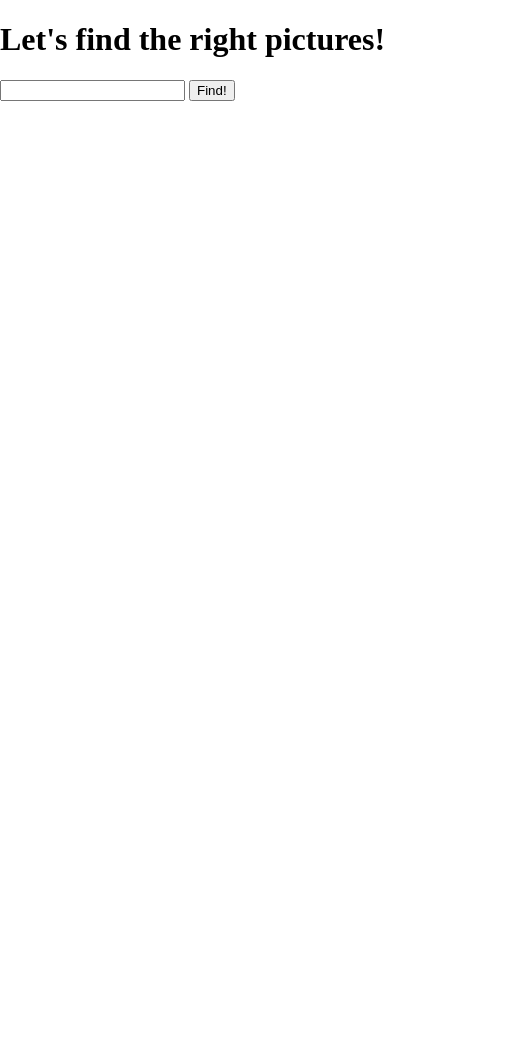
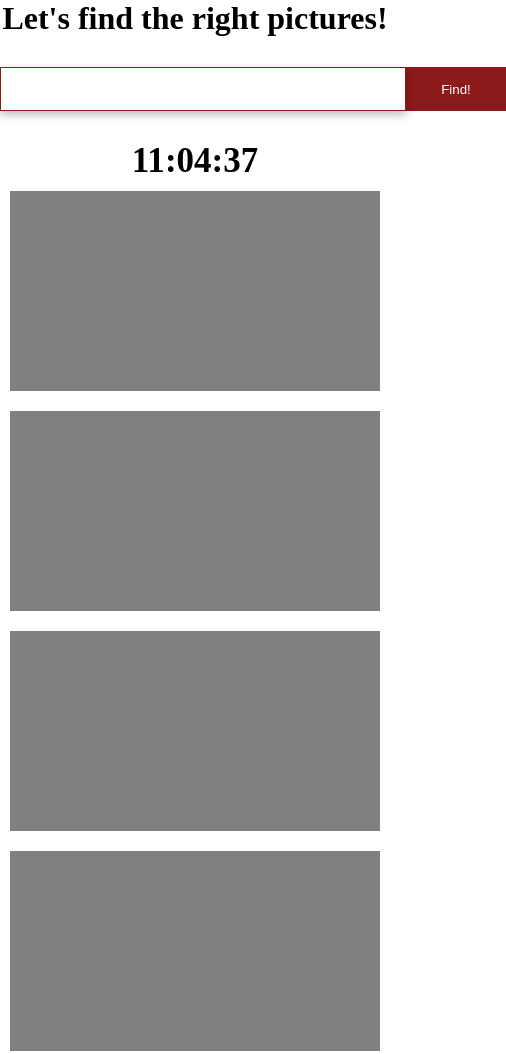
Before and after one commit to amhitt/API-image-generator, a plain HTML site: page index.html in a window 390 px wide. Shown: the top 1054 px of the page, 506 px wide, since content can reach past the window. Before the commit the page ends 844 px from the top, so only its background shows below. Drawn offline with nearby package versions, Linux system fonts and the light colour scheme.

Commit message:
main-functions

```diff
--- a/index.html
+++ b/index.html
@@ -6,18 +6,42 @@
     <meta name="viewport" content="width=device-width, initial-scale=1.0">
     <title>pictures</title>
     <link rel="stylesheet" href="styles.css">
+
 </head>
 <body>
  <div class="container">
     <h1>Let's find the right pictures!</h1>
-    <div class="get-photos">
-        <input class="search" type="text">
-        <button class="button">Find!</button>
+    <div class="search-and-time">
+        <div class="get-photos">
+                <input class="search" type="text">
+                <button class="button">Find!</button>
+            </div>
+        <div class="time">
+            <h2 id="hours">22</h2>
+            <h2>:</h2>
+            <h2 id="minutes">31</h2>
+            <h2>:</h2>
+            <h2 id="seconds">56</h2>
+        </div>
     </div>
-    <div class="photos"></div>
+
+    <div class="photos">
+        <div class="photo"></div>
+        <div class="photo"></div>
+        <div class="photo"></div>
+        <div class="photo"></div>
+        <div class="photo"></div>
+        <div class="photo"></div>
+        <div class="photo"></div>
+        <div class="photo"></div>
+        <div class="photo"></div>
+    </div>
  </div>
+
  <script src="https://unpkg.com/axios/dist/axios.min.js"></script>
- <script src="script.js"></script>
+ <script defer src="script.js"></script>
+ <script defer src="time.js"></script>
+
 
 </body>
 </html>
--- a/script.js
+++ b/script.js
@@ -6,7 +6,9 @@ const album = document.querySelector('.photos');
 
 
 button.onclick = () => {
+    album.textContent = ""
     getImages(input.value)
+    .then(input.value = " ")
     .then(postImages)
 }
 
@@ -14,18 +16,20 @@ button.onclick = () => {
 function getImages(whatphoto) {
   let promise = axios.get(`https://api.unsplash.com/search/photos/?query=${whatphoto}&per_page=9&client_id=LyZIBp1LyPKCK5ziOsuo14HzWnCpARYSLNhKvyoOce4`)
     .then(({ data }) => data.results)
-        return promise
+  return promise
 }
 
 
  function postImages(data) {
-    console.log(data)
     data.forEach(element => {
-        console.log(element.urls)
         const img = document.createElement('img')
         img.src = element.urls.raw;
-        img.style.width='360px'
-        img.style.height='214px'
+        img.classList.add('img')
         album.appendChild(img)
     })
     }
+
+// axios.get(`https://api.unsplash.com/search/photos/?query=cat&per_page=9&client_id=LyZIBp1LyPKCK5ziOsuo14HzWnCpARYSLNhKvyoOce4`)
+// .then(function (response) {
+//     console.log(response);
+//   })
--- a/styles.css
+++ b/styles.css
@@ -1,6 +1,11 @@
 body {
     margin: auto;
     padding: 0%;
+    color: rgb(0, 0, 0);
+}
+
+h1 {
+    margin-left: 85px;
 }
 
 .photos {
@@ -9,6 +14,125 @@ body {
     justify-content: center;
 }
 
-img {
+.img {
+    display: inline-block;
+    margin: 10px;
+    width: 380px;
+    height: 220px;
+    background-position: 50% 50%;
+    background-size: cover;
+    cursor: pointer;
+}
+
+.photo {
+    width: 380px;
+    height: 200px;
+    background: grey;
     margin: 10px;
 }
+
+.search {
+    width: 400px;
+    height: 40px;
+    left: 107px;
+    top: 124px;
+    border: 1px solid #8D1A1A;
+    filter: drop-shadow(0px 4px 4px rgba(0, 0, 0, 0.25));
+    margin-left: 85px;
+    margin-bottom: 30px;
+}
+
+.search:active, :hover, :focus {
+    outline: 0;
+    outline-offset: 0;
+}
+
+.button {
+    width: 100px;
+    height: 44px;
+    left: 681px;
+    top: 124px;
+    background: #8D1A1A;
+    color: white;
+    border: none;
+}
+
+.button:active {
+    background: #000000;
+}
+
+.time {
+    display: flex;
+    margin-right: 85px;
+}
+
+.search-and-time {
+    display: flex;
+    justify-content: space-between
+}
+
+h2 {
+    font-size: 35px;
+    margin: 0%;
+}
+
+
+@media(max-width: 900px){
+    .search-and-time {
+        display: flex;
+        justify-content: center;
+        flex-direction: column;
+    }
+
+    .time {
+        display: flex;
+        margin:auto;
+    }
+
+    h1 {
+        margin: auto;
+        margin-bottom: 30px;
+    }
+
+    .search {
+        margin-left: auto;
+        margin-bottom: 30px;
+    }
+
+    .container {
+        display: flex;
+        flex-direction: column;
+    }
+    .get-photos {
+        display: flex;
+        justify-content: center;
+        margin: auto;
+    }
+
+}
+@media(max-width: 600px){
+    .container {
+        display: flex;
+        flex-direction: column;
+    }
+
+    .time {
+        display: flex;
+        margin: auto;
+    }
+
+    .get-photos {
+        display: flex;
+        justify-content: center;
+    }
+
+    h1 {
+        margin: auto;
+        margin-bottom: 30px;
+    }
+
+    .search {
+        margin-left: auto;
+        margin-bottom: 30px;
+    }
+}
--- /dev/null
+++ b/time.js
@@ -0,0 +1,20 @@
+
+
+function showTime() {
+    let date = new Date()
+    let hours = date.getHours();
+    let minutes = date.getMinutes();
+    let seconds = date.getSeconds();
+
+    hours = hours < 10 ? '0' + hours : hours;
+    seconds = seconds < 10 ? '0' + seconds : seconds;
+    minutes = minutes < 10 ? '0' + minutes : minutes;
+
+    document.getElementById('hours').textContent = hours;
+    document.getElementById('minutes').textContent = minutes;
+    document.getElementById('seconds').textContent = seconds;
+
+setTimeout(showTime, 1000)
+}
+
+showTime()
```
